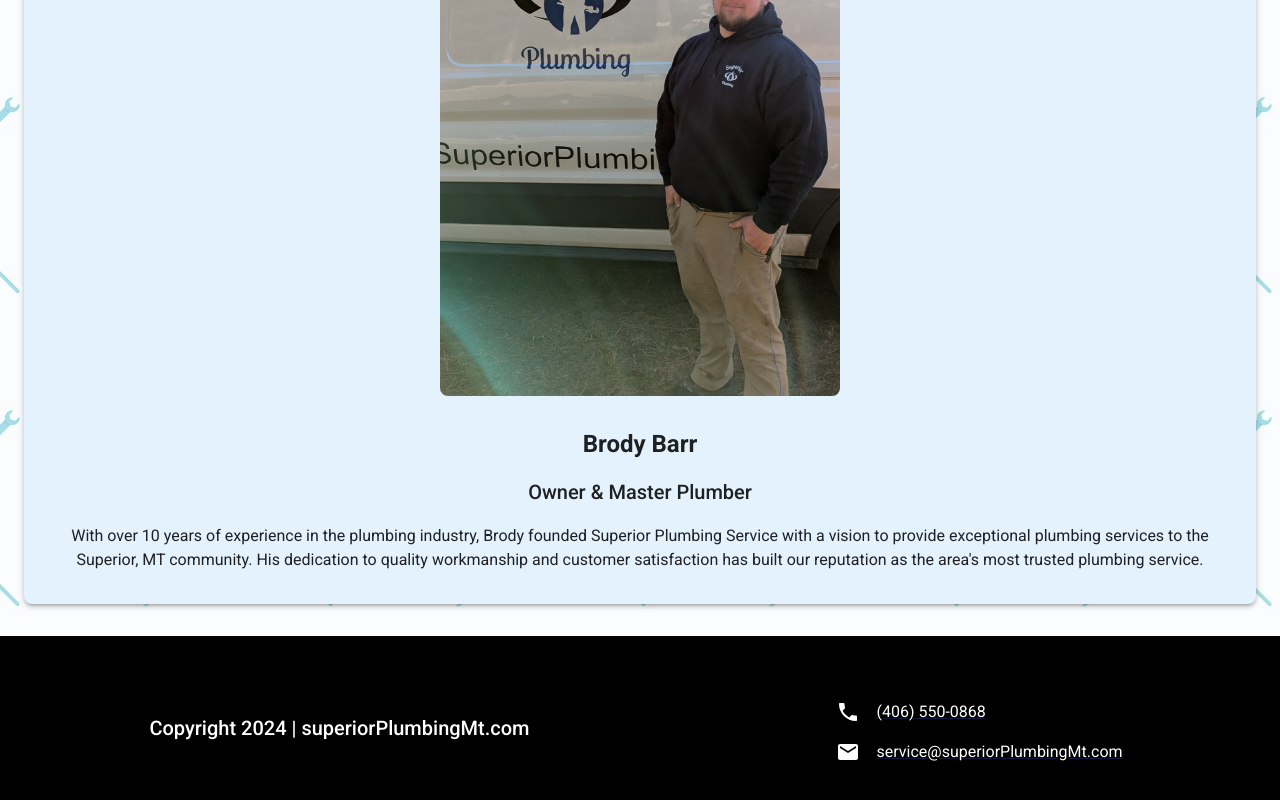
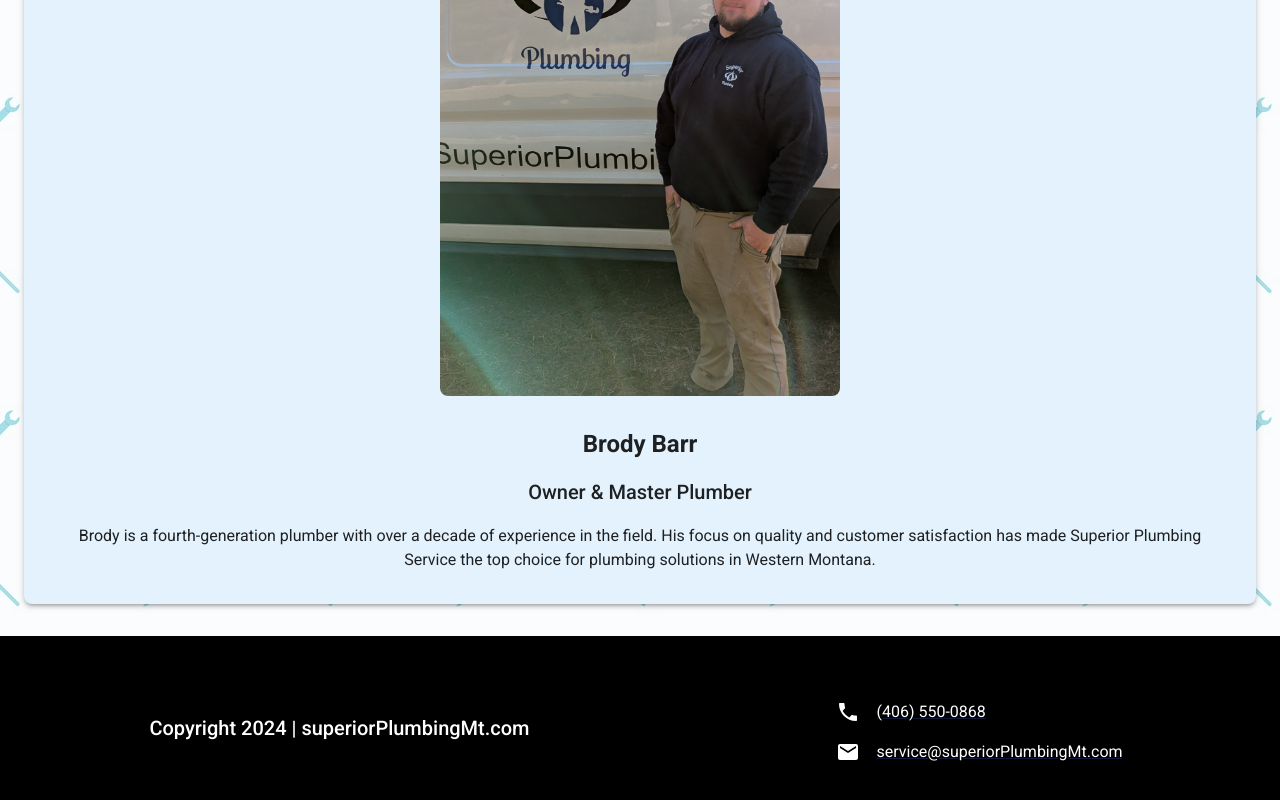
Before and after one commit to gsimon2/SuperiorPlumbingMT, a Next.js app: page /team in a window 1280 px wide. Shown: the part 509-1309 px from the top of the page. Built offline with nearby package versions, Linux system fonts and the light colour scheme.

Commit message:
Correct bio

```diff
--- a/src/pages/team.tsx
+++ b/src/pages/team.tsx
@@ -59,12 +59,11 @@ const TeamPage: React.FC = () => {
                         Owner & Master Plumber
                      </Typography>
                      <Typography sx={{ textAlign: "center" }}>
-                        With over 10 years of experience in the plumbing
-                        industry, Brody founded Superior Plumbing Service with a
-                        vision to provide exceptional plumbing services to the
-                        Superior, MT community. His dedication to quality
-                        workmanship and customer satisfaction has built our
-                        reputation as the area&apos;s most trusted plumbing service.
+                        Brody is a fourth-generation plumber with over a decade
+                        of experience in the field. His focus on quality and
+                        customer satisfaction has made Superior Plumbing Service
+                        the top choice for plumbing solutions in Western
+                        Montana.
                      </Typography>
                   </Box>
                </Content>
```
